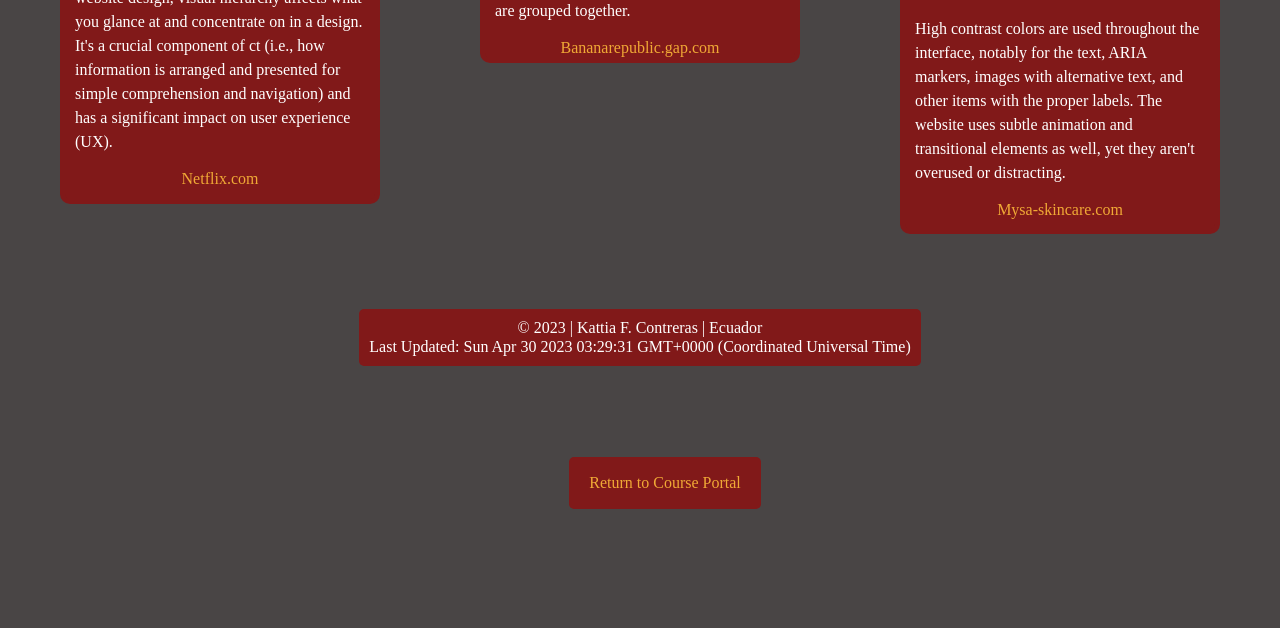
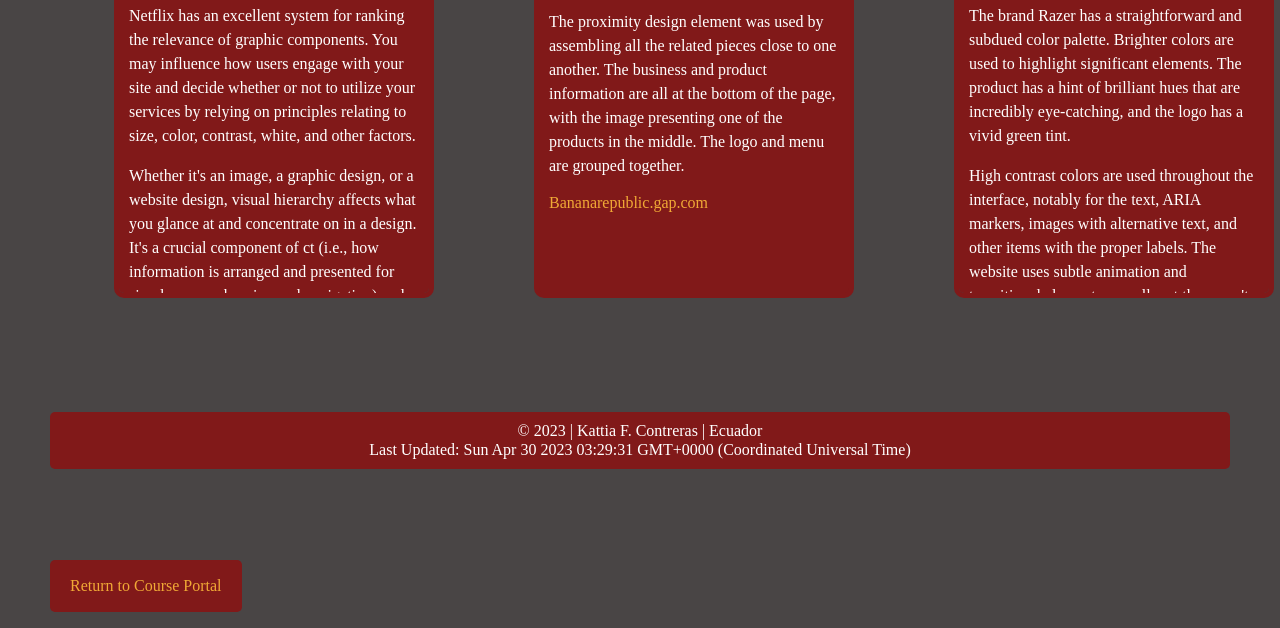
Before and after one commit to kattbcc17/wdd230, a plain HTML site: page lesson2/design-principles.html in a window 1280 px wide. Shown: the part 1171-1799 px from the top of the page. Before the commit the page ends 1696 px from the top, so only its background shows below. Drawn offline with nearby package versions, Linux system fonts and the light colour scheme.

Commit message:
fixing github

```diff
--- a/lesson2/styles/design.css
+++ b/lesson2/styles/design.css
@@ -1,7 +1,5 @@
 * {
     box-sizing: border-box;
-    justify-items: center;
-    align-items: baseline
   }
 
 /* @media only screen and (min-width: 65em){
@@ -53,6 +51,9 @@ body {
     /* Flexbox option */
     display: grid;
     grid-template-columns: 1fr 1fr 1fr;
+    grid-template-rows: 1fr;
+    justify-items: center;
+    margin: 5%;
 
     /* flex-wrap: wrap;
     gap: 25px;
```
